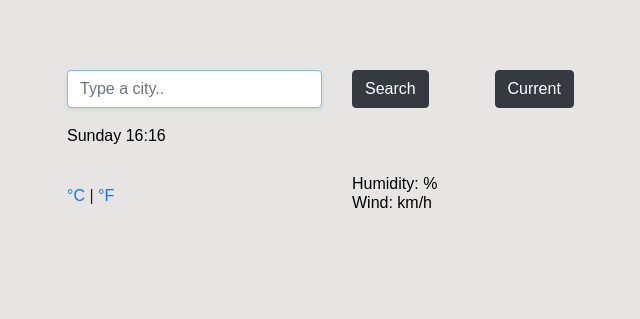
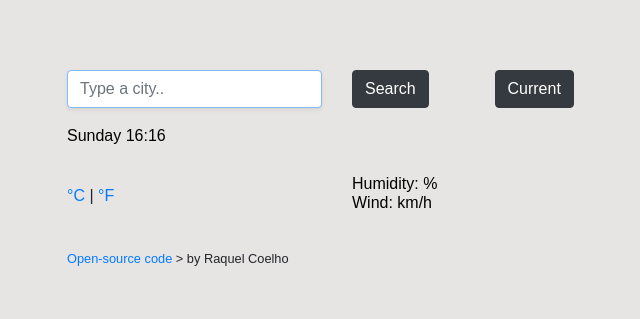
Before and after one commit to RaqueCoelho/Vanilla-Weather-App, a plain HTML site: page index.html in a window 1280 px wide. Shown: the whole page, without its empty margins (303-943 px from the left). Drawn offline with nearby package versions, Linux system fonts and the light colour scheme; no server answers.

Commit message:
Added the github link

```diff
--- a/index.html
+++ b/index.html
@@ -72,8 +72,18 @@
             </ul>
           </div>
         </div>
+        <p>
+        <small>
+            <a href="https://github.com/RaqueCoelho/Vanilla-Weather-App/blob/master/src/index.js"
+            target="_black"
+            >Open-source code</a>
+            > by Raquel Coelho
+          </small>
+        </p>
       </div>
+
     </div>
+
     <script src="src/index.js"></script>
   </body>
 </html>
--- a/src/index.js
+++ b/src/index.js
@@ -28,6 +28,7 @@ function displayWeatherCondition(response) {
   document.querySelector("#temperature").innerHTML = Math.round(
     response.data.main.temp
   );
+
 
   document.querySelector("#humidity").innerHTML = response.data.main.humidity;
   document.querySelector("#wind").innerHTML = Math.round(
```
Also changed, not shown: 2 other files.
